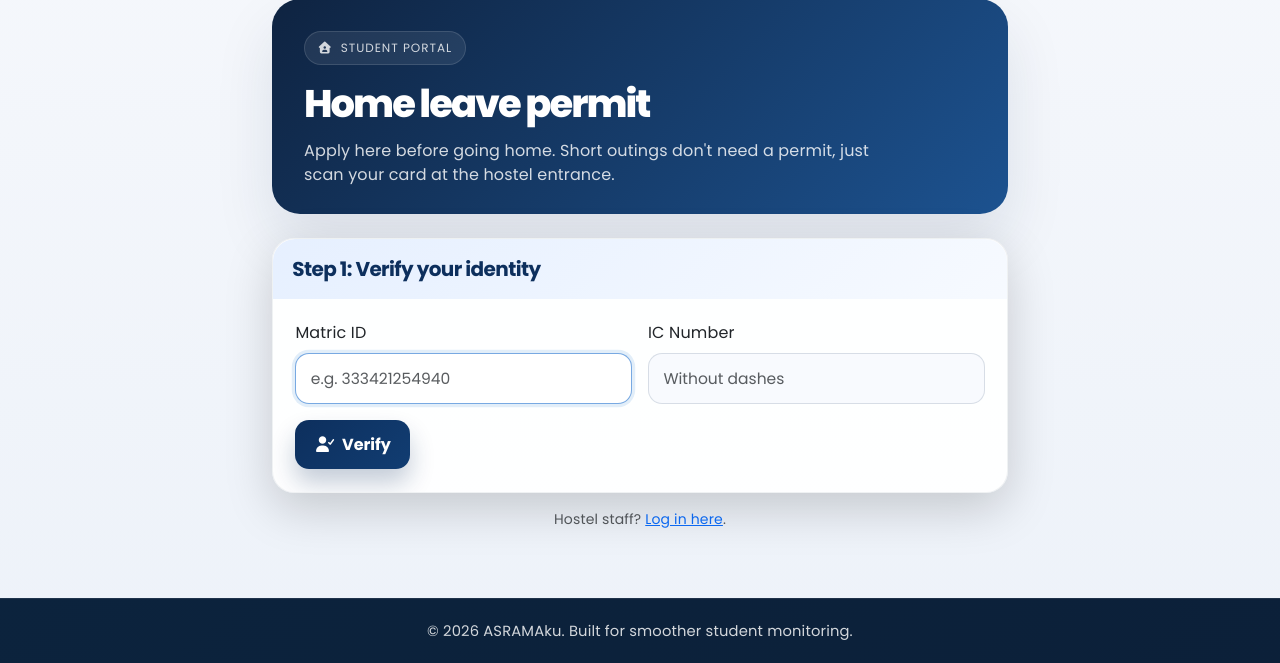
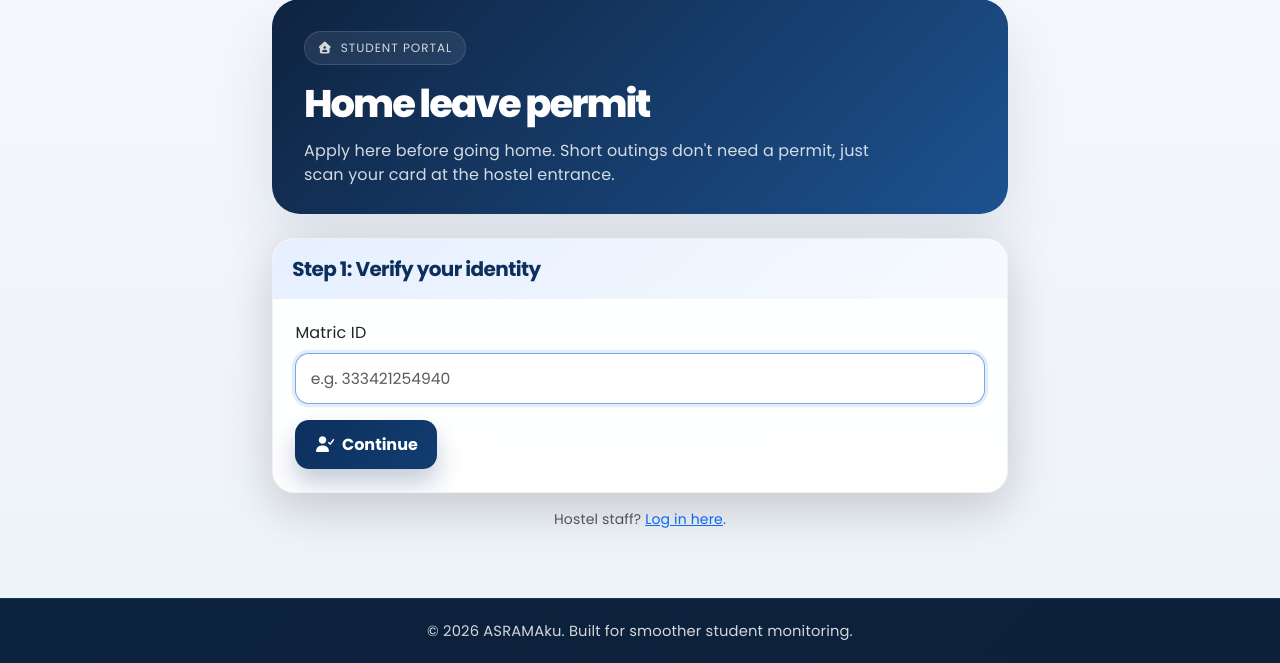
Before and after one commit to biscuitCurry/ASRAMAku, a Django app: page / in a window 1280 px wide. Shown: the part 137-800 px from the top of the page. Run offline with Django 5.2, Linux system fonts and the light colour scheme; some libraries are stand-ins or nearby versions.

Commit message:
Simplify permit form and fix curfew save
- Student form uses matric ID only (IC check removed)
- Leave date/time autofill, 12-hour time picker, blank return date
- Fix curfew time failing to save (timezone-aware time rejected by MySQL)

```diff
--- a/app/templates/app/general/index.html
+++ b/app/templates/app/general/index.html
@@ -31,22 +31,16 @@
                         {% csrf_token %}
 
                         <!-- Step 1: identity -->
-                        <div class="row g-3 mb-3">
-                            <div class="col-md-6">
-                                <label for="matricId" class="form-label">Matric ID</label>
-                                <input type="text" id="matricId" name="student_id" class="form-control" placeholder="e.g. 333421254940" autocomplete="off" required autofocus>
-                            </div>
-                            <div class="col-md-6">
-                                <label for="icNumber" class="form-label">IC Number</label>
-                                <input type="password" id="icNumber" name="id_card" class="form-control" placeholder="Without dashes" autocomplete="off" required>
-                            </div>
+                        <div class="mb-3">
+                            <label for="matricId" class="form-label">Matric ID</label>
+                            <input type="text" id="matricId" name="student_id" class="form-control" placeholder="e.g. 333421254940" autocomplete="off" required autofocus>
                         </div>
 
                         <div id="verifyError" class="alert alert-danger py-2 d-none" role="alert"></div>
 
                         <div id="verifyActions" class="d-flex gap-2">
                             <button type="button" id="verifyBtn" class="btn btn-primary">
-                                <i class="fas fa-user-check me-1"></i> Verify
+                                <i class="fas fa-user-check me-1"></i> Continue
                             </button>
                         </div>
 
@@ -74,8 +68,8 @@
                             <hr>
 
                             <div class="alert alert-info py-2 mb-3">
-                                You must be back by the curfew on your return date:
-                                7:00 PM Sunday to Wednesday, 10:00 PM Thursday to Saturday.
+                                Anda mesti kembali sebelum had waktu yang telah ditetapkan iaitu sehingga
+7:00 malam pada hari Ahad hingga Rabu, 10:00 malam pada hari Khamis hingga Sabtu.
                             </div>
 
                             <div class="mb-3">
@@ -94,8 +88,16 @@
                                     <input type="date" name="outing_date" id="outingDate" class="form-control">
                                 </div>
                                 <div class="col-md-4">
-                                    <label for="outingTime" class="form-label">Leave time</label>
-                                    <input type="time" name="outing_time" id="outingTime" class="form-control">
+                                    <label for="timeHour" class="form-label">Leave time</label>
+                                    <div class="d-flex gap-1">
+                                        <select id="timeHour" class="form-select px-2" aria-label="Hour"></select>
+                                        <select id="timeMinute" class="form-select px-2" aria-label="Minute"></select>
+                                        <select id="timePeriod" class="form-select px-2" aria-label="AM or PM">
+                                            <option>AM</option>
+                                            <option>PM</option>
+                                        </select>
+                                    </div>
+                                    <input type="hidden" name="outing_time" id="outingTime">
                                 </div>
                                 <div class="col-md-4">
                                     <label for="returnDate" class="form-label">Return date</label>
@@ -127,7 +129,6 @@
 document.addEventListener('DOMContentLoaded', function () {
     const form = document.getElementById('permitForm');
     const matric = document.getElementById('matricId');
-    const ic = document.getElementById('icNumber');
     const verifyBtn = document.getElementById('verifyBtn');
     const verifyError = document.getElementById('verifyError');
     const verifyActions = document.getElementById('verifyActions');
@@ -146,7 +147,6 @@ document.addEventListener('DOMContentLoaded', function () {
     function setVerified(data) {
         verified = !!data;
         matric.readOnly = verified;
-        ic.readOnly = verified;
         fields.classList.toggle('d-none', !verified);
         verifyActions.classList.toggle('d-none', verified);
         stepTwoInputs.forEach(el => el.required = verified);
@@ -180,15 +180,14 @@ document.addEventListener('DOMContentLoaded', function () {
 
     function verify() {
         verifyError.classList.add('d-none');
-        if (!matric.value.trim() || !ic.value.trim()) {
-            verifyError.textContent = 'Enter both your matric ID and IC number.';
+        if (!matric.value.trim()) {
+            verifyError.textContent = 'Enter your matric ID.';
             verifyError.classList.remove('d-none');
             return;
         }
         verifyBtn.disabled = true;
         const body = new FormData();
         body.append('student_id', matric.value.trim());
-        body.append('id_card', ic.value.trim());
         body.append('csrfmiddlewaretoken', form.querySelector('[name=csrfmiddlewaretoken]').value);
 
         fetch('{% url "verify_student" %}', { method: 'POST', body: body, headers: { 'Accept': 'application/json' } })
@@ -205,19 +204,24 @@ document.addEventListener('DOMContentLoaded', function () {
     }
 
     verifyBtn.addEventListener('click', verify);
-    [matric, ic].forEach(el => el.addEventListener('keydown', e => {
+    matric.addEventListener('keydown', e => {
         if (e.key === 'Enter' && !verified) { e.preventDefault(); verify(); }
-    }));
+    });
 
     document.getElementById('changeBtn').addEventListener('click', () => {
         setVerified(null);
-        ic.value = '';
         matric.focus();
     });
 
     // Never submit the permit before the identity check has passed
     form.addEventListener('submit', e => {
-        if (!verified) { e.preventDefault(); verify(); }
+        if (!verified) { e.preventDefault(); verify(); return; }
+        const leave = new Date(outingDate.value + 'T00:00:00').toLocaleDateString('en-MY', { day: 'numeric', month: 'short', year: 'numeric' });
+        const back = new Date(returnDate.value + 'T00:00:00').toLocaleDateString('en-MY', { day: 'numeric', month: 'short', year: 'numeric' });
+        const time = hourSel.value + ':' + minSel.selectedOptions[0].text + ' ' + periodSel.value;
+        if (!confirm('Submit home leave request?\n\nLeave: ' + leave + ', ' + time + '\nReturn: ' + back)) {
+            e.preventDefault();
+        }
     });
 
     // Leave date can't be in the past; return date must be after the leave date
@@ -231,6 +235,32 @@ document.addEventListener('DOMContentLoaded', function () {
     }
     outingDate.addEventListener('change', syncReturnMin);
     syncReturnMin();
+
+        // 12-hour leave time picker (saved as 24h in the hidden outing_time field)
+    const hourSel = document.getElementById('timeHour');
+    const minSel = document.getElementById('timeMinute');
+    const periodSel = document.getElementById('timePeriod');
+    const outingTime = document.getElementById('outingTime');
+    for (let h = 1; h <= 12; h++) hourSel.add(new Option(h, h));
+    for (let m = 0; m < 60; m += 5) minSel.add(new Option(String(m).padStart(2, '0'), m));
+
+    function syncTime() {
+        let h = Number(hourSel.value) % 12;
+        if (periodSel.value === 'PM') h += 12;
+        outingTime.value = String(h).padStart(2, '0') + ':' + String(minSel.value).padStart(2, '0');
+    }
+    [hourSel, minSel, periodSel].forEach(el => el.addEventListener('change', syncTime));
+
+    // Autofill: leave now (rounded up to the next 5 minutes), return the day after
+    const start = new Date();
+    start.setSeconds(0, 0);
+    start.setMinutes(Math.ceil(start.getMinutes() / 5) * 5);
+    outingDate.value = isoDate(start);
+    hourSel.value = start.getHours() % 12 || 12;
+    minSel.value = start.getMinutes();
+    periodSel.value = start.getHours() >= 12 ? 'PM' : 'AM';
+    syncTime();
+    syncReturnMin();
 });
 </script>
 {% endblock %}
--- a/app/views.py
+++ b/app/views.py
@@ -69,9 +69,7 @@ def normalize_time_value(value):
         return value
     if isinstance(value, str):
         try:
-            return datetime.datetime.strptime(value, "%H:%M").time().replace(
-                tzinfo=datetime.timezone.utc
-            )
+            return datetime.datetime.strptime(value, "%H:%M").time()
         except ValueError:
             try:
                 return datetime.datetime.fromisoformat(value).time()
@@ -616,16 +614,12 @@ def manage_students(request):
 # OUTING REQUESTS (STUDENT ONLY)
 # -------------------------
 
-def verify_student_identity(student_id, id_card):
-    """Return the student only when the matric ID and IC number both match."""
+def verify_student_identity(student_id, id_card=None):
+    """Look a student up by matric ID only (IC check removed)."""
     matric = str(student_id or "").strip()
-    ic = normalize_identifier(id_card)
-    if not matric or not ic:
+    if not matric:
         return None
-    student = Student.objects.filter(student_id__iexact=matric).first()
-    if student is None or normalize_identifier(student.id_card) != ic:
-        return None
-    return student
+    return Student.objects.filter(student_id__iexact=matric).first()
 
 
 @require_http_methods(["POST"])
@@ -633,7 +627,7 @@ def verify_student(request):
     """Student portal step 1: check matric ID + IC, return profile and recent requests."""
     student = verify_student_identity(request.POST.get("student_id"), request.POST.get("id_card"))
     if student is None:
-        return JsonResponse({"error": "Matric ID and IC number do not match our records."}, status=404)
+        return JsonResponse({"error": "Matric ID not found. Please check and try again."}, status=404)
 
     recent = student.outing_requests.order_by("-request_time")[:3]
     return JsonResponse({
```
